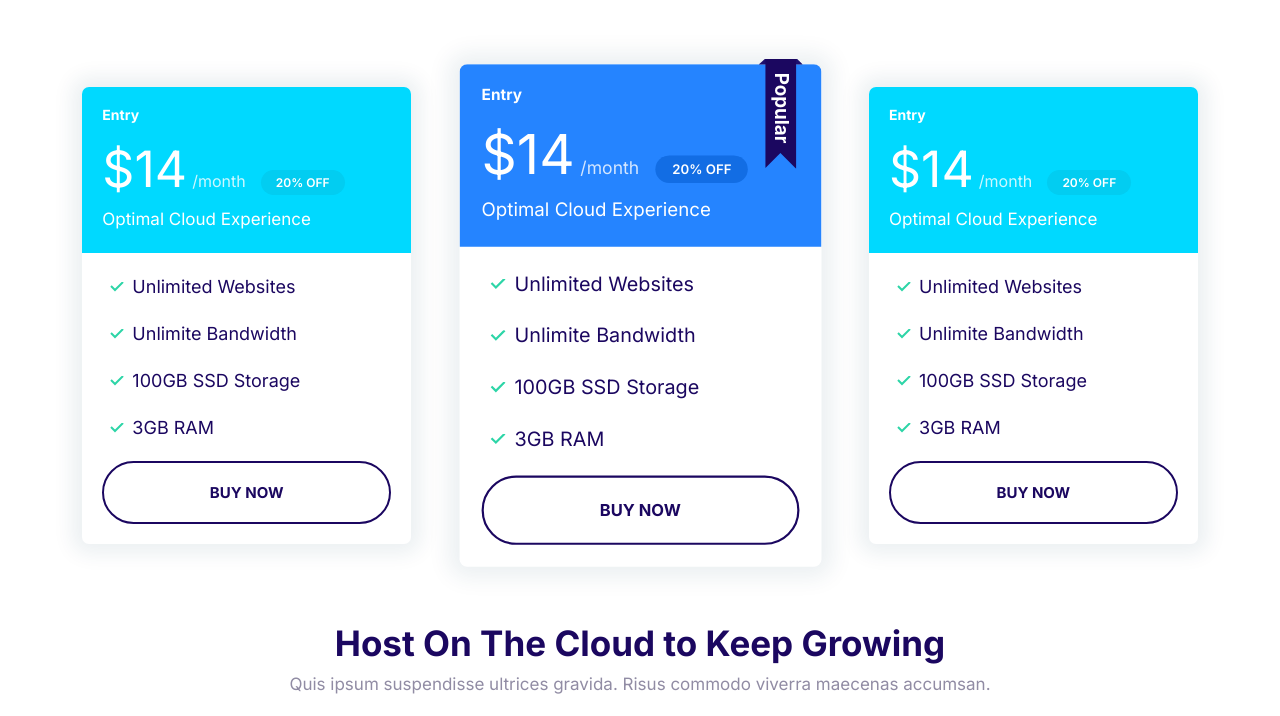
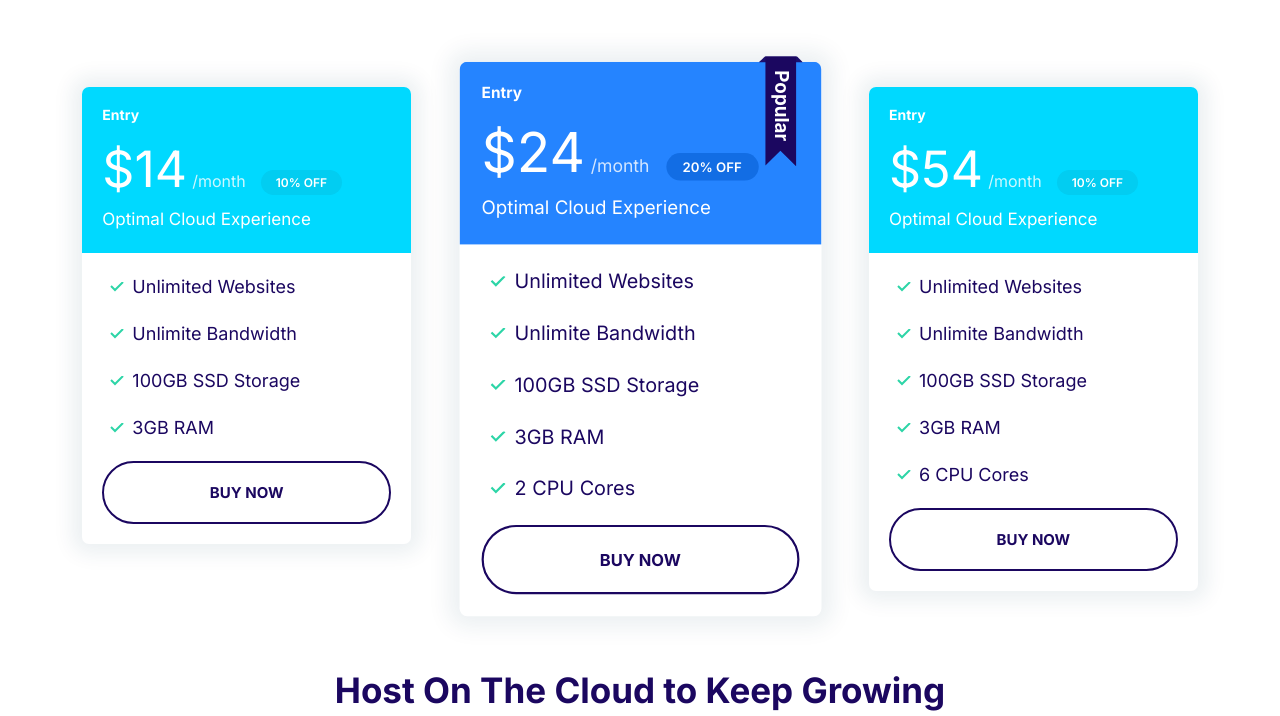
Before and after one commit to asjn3e/Moshified, a plain HTML site: page index.html in a window 1280 px wide. Shown: the part 1114-1830 px from the top of the page. Drawn offline with Linux system fonts and the light colour scheme.

Commit message:
finish everything

```diff
--- a/index.html
+++ b/index.html
@@ -110,7 +110,7 @@
 
           <span class="plan__billing-cycle">/month</span>
 
-          <span class="badge badge--secondary badge--small">20% OFF</span>
+          <span class="badge badge--secondary badge--small">10% OFF</span>
 
           <p class="plan__description">Optimal Cloud Experience</p>
         </header>
@@ -142,7 +142,7 @@
 
           <h3 class="plan__name">Entry</h3>
 
-          <span class="plan__price">$14</span>
+          <span class="plan__price">$24</span>
 
           <span class="plan__billing-cycle">/month</span>
 
@@ -159,6 +159,7 @@
             <li class="list__item">Unlimite Bandwidth</li>
             <li class="list__item">100GB SSD Storage</li>
             <li class="list__item">3GB RAM</li>
+            <li class="list__item">2 CPU Cores</li>
 
           </ul>
 
@@ -178,11 +179,11 @@
 
           <h3 class="plan__name">Entry</h3>
 
-          <span class="plan__price">$14</span>
+          <span class="plan__price">$54</span>
 
           <span class="plan__billing-cycle">/month</span>
 
-          <span class="badge badge--secondary badge--small">20% OFF</span>
+          <span class="badge badge--secondary badge--small">10% OFF</span>
 
           <p class="plan__description">Optimal Cloud Experience</p>
         </header>
@@ -195,7 +196,7 @@
             <li class="list__item">Unlimite Bandwidth</li>
             <li class="list__item">100GB SSD Storage</li>
             <li class="list__item">3GB RAM</li>
-
+            <li class="list__item">6 CPU Cores</li>
           </ul>
 
           <button class="btn btn--outline btn-block">Buy Now</button>
--- a/style/style.css
+++ b/style/style.css
@@ -600,7 +600,7 @@ a {
         color: white;
         font-weight: 500;
         font-size: 1.8rem;
-        line-height: 2rem;
+        line-height: 3.4rem;
     }
     .callout .grid--1x2{
         grid-template-columns: 1fr 0.3fr;
```
